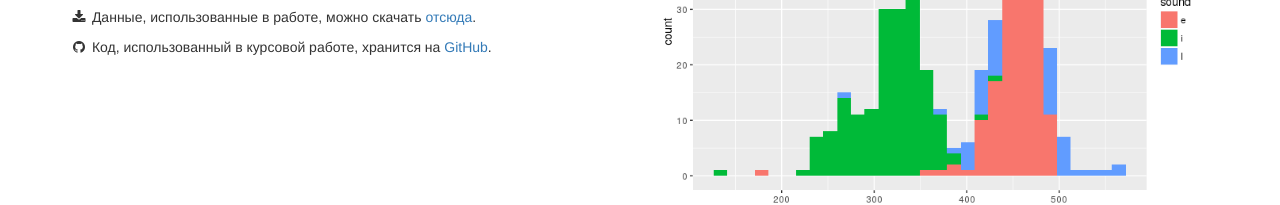
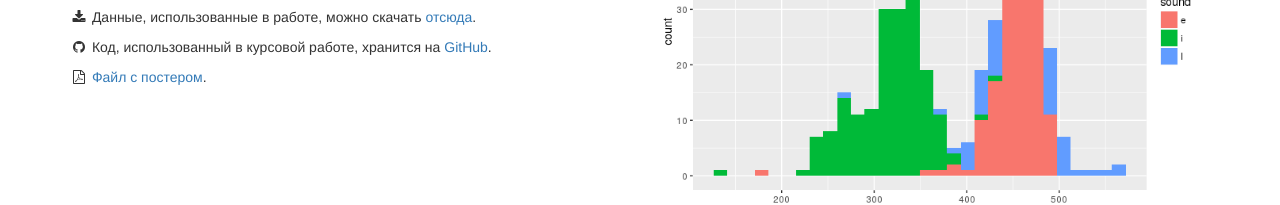
Before and after one commit to nevmenandr/work-web-page-example, a plain HTML site: page index.html in a window 1280 px wide. Shown: the part 775-980 px from the top of the page. Drawn offline with Linux system fonts and the light colour scheme.

Commit message:
Update index.html

```diff
--- a/index.html
+++ b/index.html
@@ -100,6 +100,7 @@
                 </ul>
                 <p><i class="fa fa-fw fa-download"></i> Данные, использованные в работе, можно скачать <a href="http://hsequantling.wikispaces.com/file/view/nanai-vowels.csv/564569635/nanai-vowels.csv">отсюда</a>.</p>
                 <p><i class="fa fa-fw fa-github"></i> Код, использованный в курсовой работе, хранится на <a href="https://github.com/DanilSko/tolstoy">GitHub</a>.</p>
+                <p><i class="fa fa-fw fa-file-pdf-o"></i> <a href="poster.pdf">Файл с постером</a>.</p>
             </div>
             <div class="col-md-6">
                 <img class="img-responsive" src="img/Rplot.png" alt="">
```
